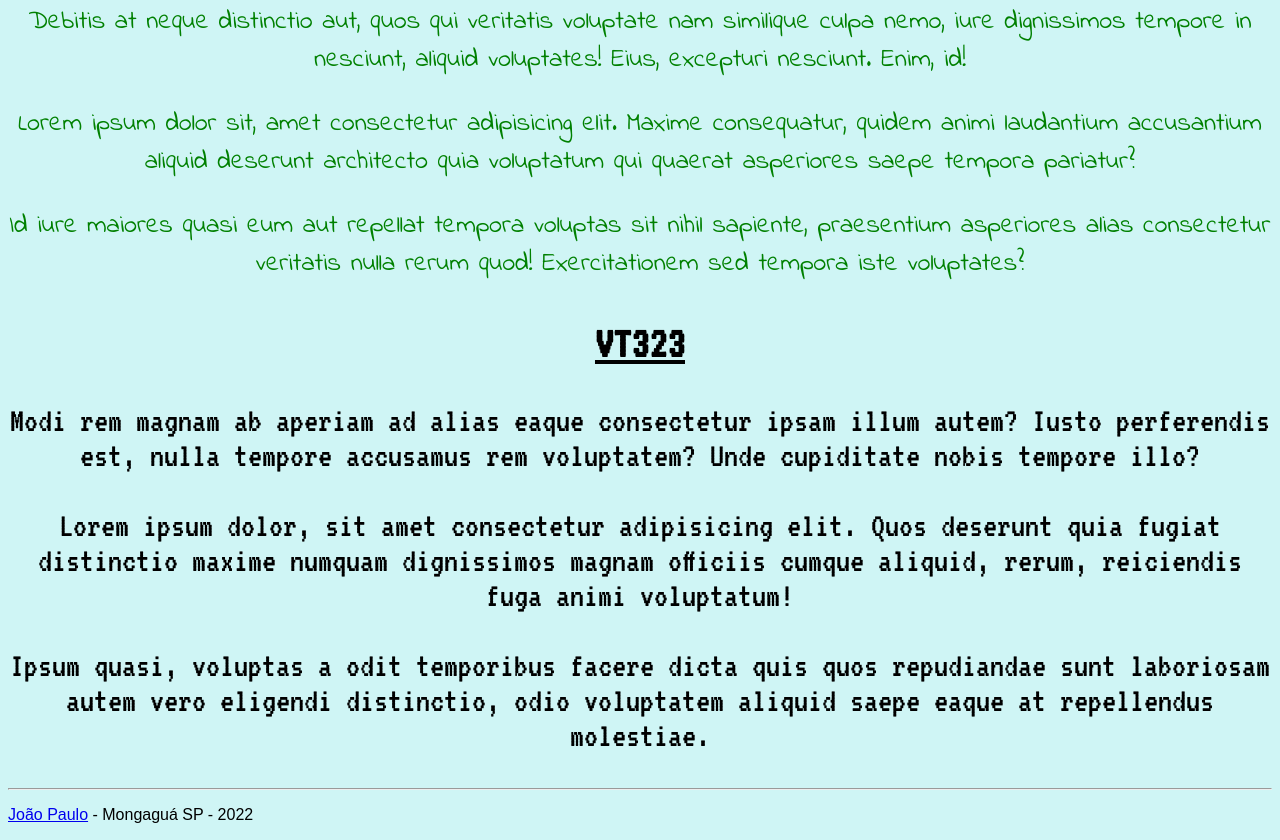
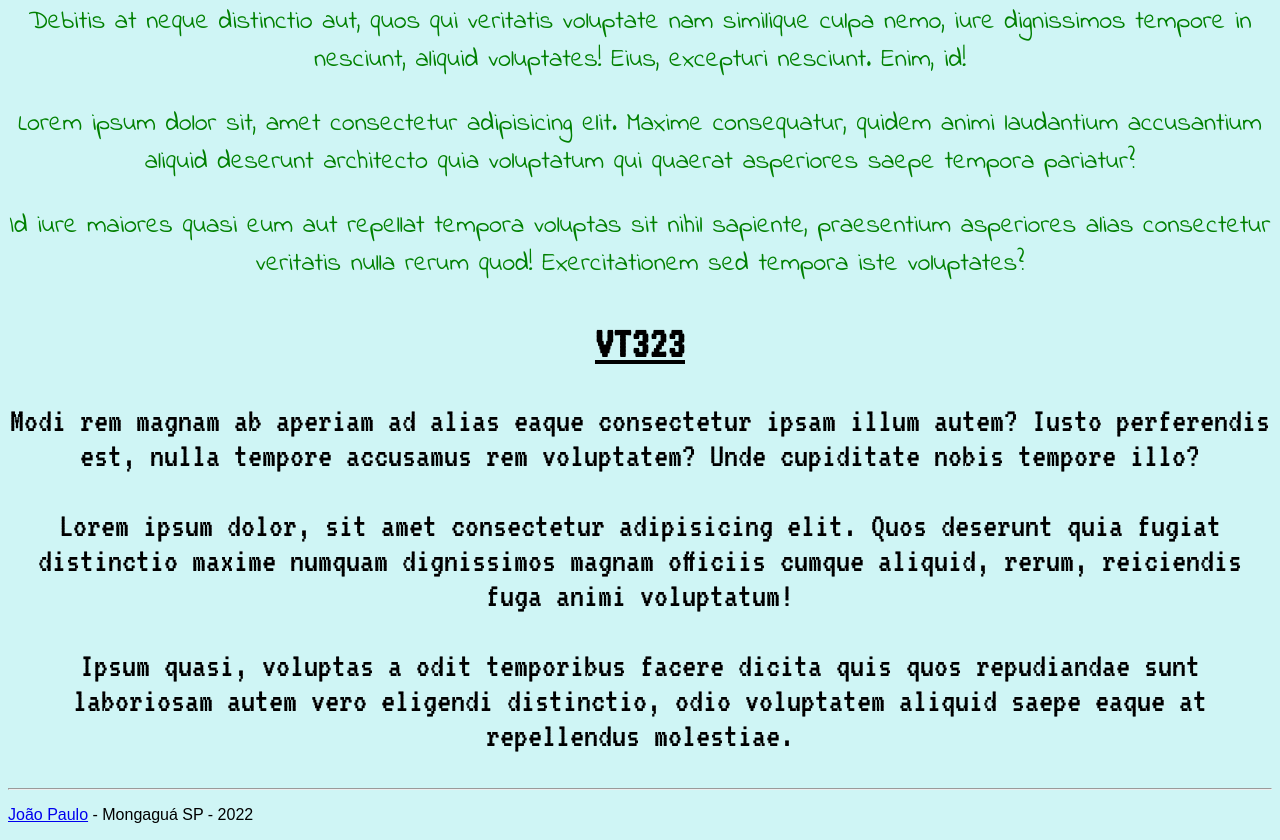
Before and after one commit to joaopaulo79/cinco-fontes, a plain HTML site: page index.html in a window 1280 px wide. Shown: the part 1323-2163 px from the top of the page. Drawn offline with Linux system fonts and the light colour scheme; a web font is replaced by a local one.

Commit message:
Alterações Simples

```diff
--- a/index.html
+++ b/index.html
@@ -33,7 +33,7 @@
     <h2 id="vt323h2">VT323</h2>
     <p class="vt323">Modi rem magnam ab aperiam ad alias eaque consectetur ipsam illum autem? Iusto perferendis est, nulla tempore accusamus rem voluptatem? Unde cupiditate nobis tempore illo?</p>
     <p class="vt323">Lorem ipsum dolor, sit amet consectetur adipisicing elit. Quos deserunt quia fugiat distinctio maxime numquam dignissimos magnam officiis cumque aliquid, rerum, reiciendis fuga animi voluptatum!</p>
-    <p class="vt323">Ipsum quasi, voluptas a odit temporibus facere dicta quis quos repudiandae sunt laboriosam autem vero eligendi distinctio, odio voluptatem aliquid saepe eaque at repellendus molestiae.</p>
+    <p class="vt323">Ipsum quasi, voluptas a odit temporibus facere dicita quis quos repudiandae sunt laboriosam autem vero eligendi distinctio, odio voluptatem aliquid saepe eaque at repellendus molestiae.</p>
     <hr>
     <p class="copy"><a href="https://github.com/joaopaulo79" target="_blank">João Paulo</a> - Mongaguá SP - 2022</p>
 
```
